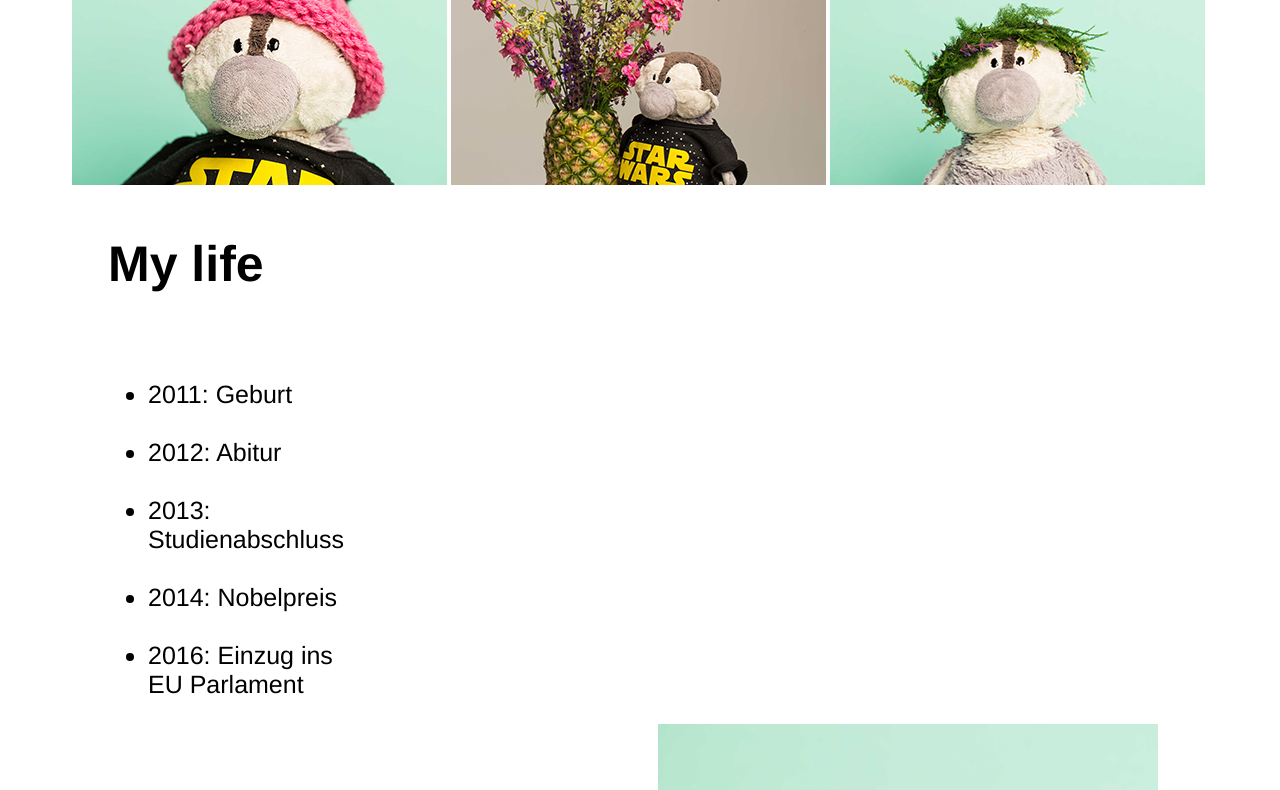
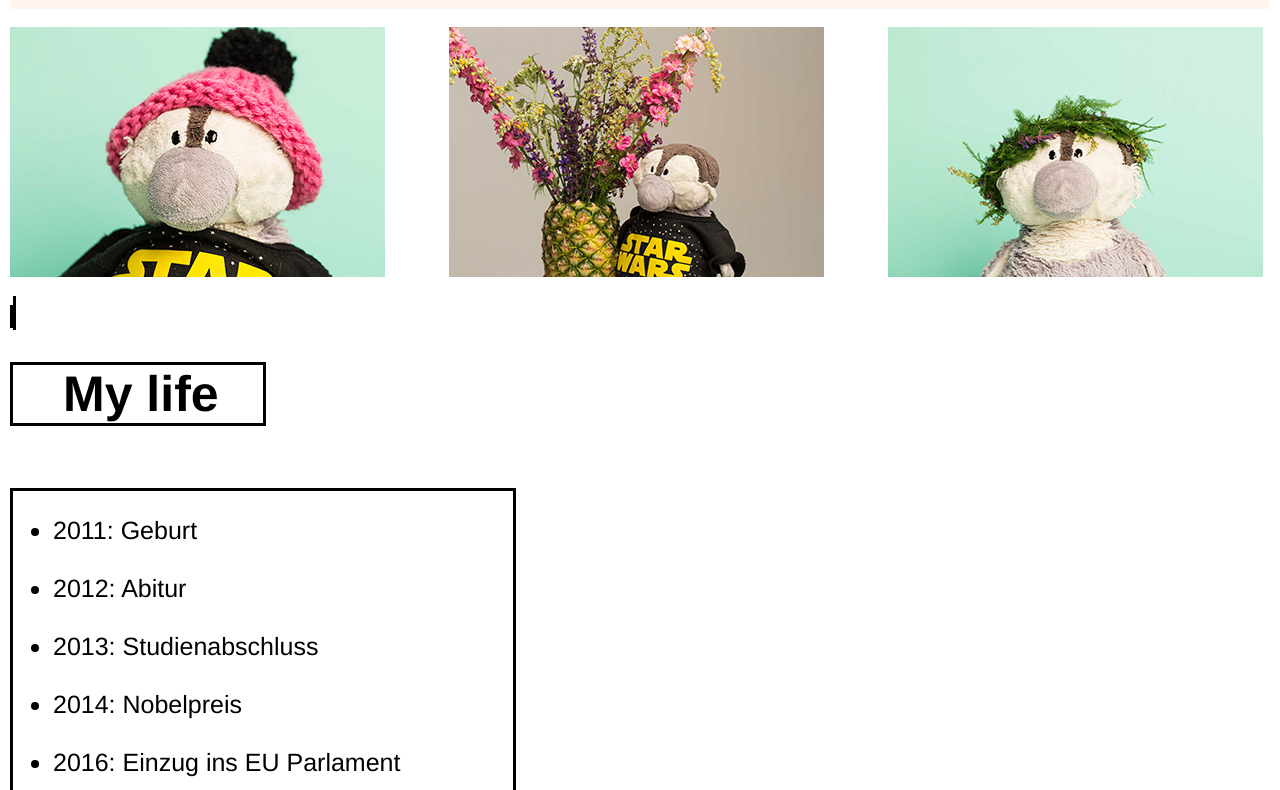
Before and after one commit to carenpauli/Pinguin-Homepage, a plain HTML site: page index.html in a window 1280 px wide. Shown: the part 804-1594 px from the top of the page. Drawn offline with Linux system fonts and the light colour scheme; a web font is replaced by a local one.

Commit message:
Speicherstand2

```diff
--- a/css/stylesheet.css
+++ b/css/stylesheet.css
@@ -1,5 +1,14 @@
 
+.container {
+  max-width: 1260px;
+  min-width: 1000px;
+  margin: auto;
+}
 
+#profile-image {
+  margin: auto;
+  width: 1260px;
+}
 
 #überschrift {
   z-index: 100;
@@ -13,7 +22,9 @@
 }
 
 .social_buttons {
-width: 1200px;
+display: inline-block;
+margin: auto;
+width: 1260px;
 height: 100px;
 background-color: #FFF5EE;
 text-align: center;
@@ -21,28 +32,73 @@ padding-top: 15px;
 }
 
 .menü {
-  height: 230px;
-  width: 1260px;
+  max-width: 1260px;
+  min-width: 500px;
+  height: 500px;
+  display: inline;
+  margin: auto;
 }
 
+.menübild1 {
+  margin-right: 60px;
+  margin-top: 5px;
+  display: inline;
+}
+
+.menübild2 {
+  margin: auto;
+  margin-top: 5px;
+  display: inline;
+}
+
+.menübild3 {
+  margin-left: 60px;
+  margin-top: 5px;
+  display: inline;
+}
+
+
+
+
 .content1 {
+  width: 1260px;
+  height: 750px;
+  display: inline;
+  border-style: solid;
+}
+
+.lebenslauf {
+  width: 500px;
+  height: 750px;
+  display: inline;
+  border-style: solid;
+  font-family: Helvetica;
   text-align: left;
-  font-family: Helvetica;
   font-size: 25px;
 }
 
 #mylife {
+  font-family: Helvetica;
   font-weight: bold;
   font-size: 50px;
-  padding-left: 100px;
+  padding-left: 50px;
+  width: 200px;
+  border-style: solid;
 }
 
-.lebenslauf {
-  padding-left: 100px;
-  width: 250px;
+.liste {
+  width: 500px;
+  height: 750px;
+  font-family: Helvetica;
+  text-align: left;
+  font-size: 25px;
+  border-style: solid;
 }
 
+
 .contentbild1 {
-  padding-right: 50px;
   width: 500px;
+  height: 750px;
+  display: inline;
+  border-style: solid;
 }
--- a/index.html
+++ b/index.html
@@ -8,7 +8,7 @@
 
     <div class="container">
 
-<!--Banner-->
+<!--Header-->
 
 <div id="profile_image" style="text-align: center";>
 <img id="hauptbild" src="images/Pingu11.jpg" alt="der Pinguin">
@@ -26,7 +26,7 @@
 
 <img src="images/insta_button.png" alt="instagram" class="social_media_button">
 
-<img src="images/Mail_button.png" alt="mail" class="social_media_button"
+<img src="images/Mail_button.png" alt="mail" class="social_media_button">
 
 </div>
 
@@ -35,15 +35,20 @@
 
 <!--die 3 Menübilder-->
 
-<div class="menü"
-style="text-align=center;">
+<div class="menü">
 
+<div class="menübild1">
 <img src="images/Pingu3.jpg"
-alt="mylife" class="menübilder">
+alt="mylife">
+</div>
 
-<img src="images/Pingu5.jpg" alt="mywork" class="menübilder">
+<div class="menübild2">
+<img src="images/Pingu5.jpg" alt="mywork">
+</div>
 
-<img src="images/Pingu2.jpg" alt="myprojects" class="menübilder">
+<div class="menübild3">
+<img src="images/Pingu2.jpg" alt="myprojects">
+</div>
 
 </div>
 
@@ -54,12 +59,12 @@ alt="mylife" class="menübilder">
 
 <div class="content1">
 
+<div class="lebenslauf">
+
 <h1 id="mylife">My life</h1>
 <br/>
 
-<div class="lebenslauf"
-style="text-align: left;">
-
+<div class="liste">
   <ul>
     <li>2011: Geburt</li>
     <br/>
@@ -71,11 +76,12 @@ style="text-align: left;">
     <br/>
     <li>2016: Einzug ins EU Parlament</li>
   </ul>
+</div>
 
 </div>
 
-<div style="text-align: right;">
-<img src="images/Pingu4.jpg" alt="Ganzkörperbild" class="contentbild1">
+<div class:"contentbild1">
+<img src="images/Pingu4.jpg" alt="Ganzkörperbild">
 </div>
 
 </div>
@@ -88,10 +94,9 @@ style="text-align: left;">
 
 <div class="content2">
 
-<div style="text-align: left;">
-<img src="images/Pingu6.jpg" alt="Ganzkörperbild2" class="contentbild2">
+<div class="contentbild2">
+<img src="images/Pingu6.jpg" alt="Ganzkörperbild2">
 </div>
-
 
 
 
```
Also changed, not shown: images/Pingu11.jpg.
